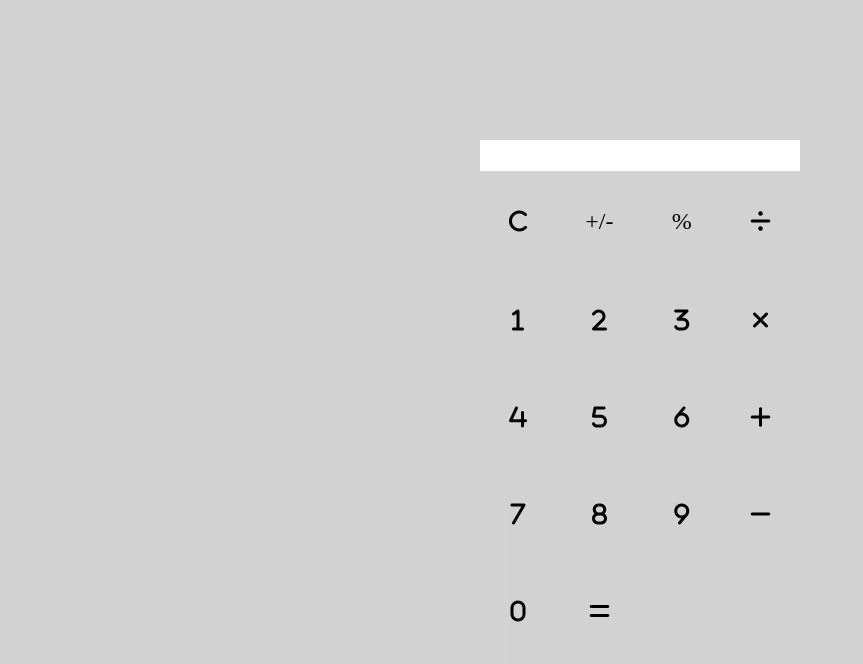
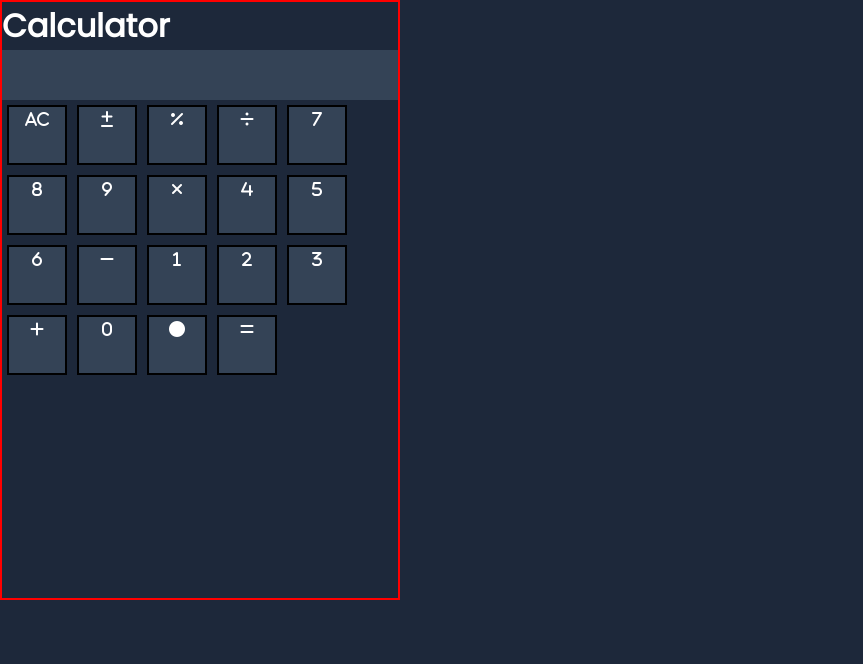
Before and after one commit to pulkitgarg04/Calculator, a plain HTML site: page index.html in a window 1280 px wide. Shown: the whole page, without its empty margins (0-863 px from the left). Drawn offline with Linux system fonts and the light colour scheme.

Commit message:
Update files

```diff
--- a/index.html
+++ b/index.html
@@ -3,36 +3,43 @@
 <head>
     <meta charset="UTF-8">
     <meta name="viewport" content="width=device-width, initial-scale=1.0">
-    <title>Calculator - Version 1.0</title>
-    <script src="https://kit.fontawesome.com/414aaecfed.js" crossorigin="anonymous"></script>
-    <link rel="stylesheet" href="styles.css">
+    <title>Calculator</title>
+    <link rel="stylesheet" href="styles/styles.css">
+    <script src="https://kit.fontawesome.com/69a72a2c24.js" crossorigin="anonymous"></script>
+    <link rel="preconnect" href="https://fonts.googleapis.com">
+    <link rel="preconnect" href="https://fonts.gstatic.com" crossorigin>
+    <link href="https://fonts.googleapis.com/css2?family=Montserrat:wght@300;400;500;600&family=Poppins&display=swap"
+        rel="stylesheet">
+
+    <link rel="icon" type="image/x-icon" href="styles/images/favicon.png">
 </head>
+
 <body>
     <div class="container">
-        <div class="cal-con">
-            <div class="input">
-                <input class="data-con" type="number" />
-            </div>
-            <div class="button-con">
-                <div class="grid-item null"><i class="fa-solid fa-c"></i></div>
-                <div class="grid-item">+/-</div>
-                <div class="grid-item modules">%</div>
-                <div class="grid-item divide"><i class="fa-solid fa-divide"></i></div>
-                <div class="grid-item one"><i class="fa-solid fa-1"></i></div>
-                <div class="grid-item two"><i class="fa-solid fa-2"></i></div>
-                <div class="grid-item three"><i class="fa-solid fa-3"></i></div>
-                <div class="grid-item multiply"><i class="fa-solid fa-multiply"></i></div>
-                <div class="grid-item four"><i class="fa-solid fa-4"></i></div>
-                <div class="grid-item five"><i class="fa-solid fa-5"></i></div>
-                <div class="grid-item six"><i class="fa-solid fa-6"></i></div>
-                <div class="grid-item plus"><i class="fa-solid fa-plus"></i></div>
-                <div class="grid-item seven"><i class="fa-solid fa-7"></i></div>
-                <div class="grid-item eight"><i class="fa-solid fa-8"></i></div>
-                <div class="grid-item nine"><i class="fa-solid fa-9"></i></div>
-                <div class="grid-item minus"><i class="fa-solid fa-minus"></i></div>
-                <div class="grid-item zero"><i class="fa-solid fa-0"></i></div>
-                <div class="grid-item equals"><i class="fa-solid fa-equals"></i></div>
+        <h1>Calculator</h1>
+        <div class="upper-box"></div>
+        <div class="lower-box">
+            <div class="cal-btn"><i class="fa-solid fa-a"></i><i class="fa-solid fa-c"></i></div>
+            <div class="cal-btn"><i class="fa-solid fa-plus-minus" style="color: #ffffff;"></i></div>
+            <div class="cal-btn"><i class="fa-solid fa-percent" style="color: #ffffff;"></i></div>
+            <div class="cal-btn"><i class="fa-solid fa-divide" style="color: #ffffff;"></i></div>
+            <div class="cal-btn"><i class="fa-solid fa-7" style="color: #ffffff;"></i></div>
+            <div class="cal-btn"><i class="fa-solid fa-8" style="color: #ffffff;"></i></div>
+            <div class="cal-btn"><i class="fa-solid fa-9" style="color: #ffffff;"></i></div>
+            <div class="cal-btn"><i class="fa-solid fa-xmark" style="color: #ffffff;"></i></div>
+            <div class="cal-btn"><i class="fa-solid fa-4" style="color: #ffffff;"></i></div>
+            <div class="cal-btn"><i class="fa-solid fa-5" style="color: #ffffff;"></i></div>
+            <div class="cal-btn"><i class="fa-solid fa-6" style="color: #ffffff;"></i></div>
+            <div class="cal-btn"><i class="fa-solid fa-minus" style="color: #ffffff;"></i></div>
+            <div class="cal-btn"><i class="fa-solid fa-1" style="color: #ffffff;"></i></div>
+            <div class="cal-btn"><i class="fa-solid fa-2" style="color: #ffffff;"></i></div>
+            <div class="cal-btn"><i class="fa-solid fa-3" style="color: #ffffff;"></i></div>
+            <div class="cal-btn"><i class="fa-solid fa-plus" style="color: #ffffff;"></i></div>
+            <div class="cal-btn"><i class="fa-solid fa-0" style="color: #ffffff;"></i></div>
+            <div class="cal-btn"><i class="fa-solid fa-circle" style="color: #ffffff;"></i></div>
+            <div class="cal-btn"><i class="fa-solid fa-equals" style="color: #ffffff;"></i></div>
         </div>
     </div>
 </body>
+
 </html>
--- a/styles.css
+++ /dev/null
@@ -1,45 +0,0 @@
-* {
-    margin: 0;
-    padding: 0;
-    box-sizing: border-box;
-}
-
-.container {
-    width: 100%;
-    height: 100vh;
-    background: #21212133;
-    display: flex;
-    justify-content: center;
-    align-items: center;
-}
-
-.cal-con {
-    height: 65%;
-    width: 25%;
-    display: flex;
-    flex-direction: column;
-}
-
-.data-con {
-    outline: none;
-    border: none;
-    width: 100%;
-    padding: 0.5rem;
-}
-input::-webkit-outer-spin-button,
-input::-webkit-inner-spin-button {
-  -webkit-appearance: none;
-  margin: 0;
-}
-
-.button-con {
-    flex-grow: 1;
-    display: grid;
-    grid-template-columns: auto auto auto auto;
-}
-.grid-item{
-    display: flex;
-    justify-content: center;
-    align-items: center;
-    font-size: 1.5rem;
-}
--- /dev/null
+++ b/styles/styles.css
@@ -0,0 +1,39 @@
+* {
+    margin: 0;
+    padding: 0;
+    box-sizing: border-box;
+    font-family: 'Poppins', sans-serif;
+    background-color: #1d283a;
+    color: white;
+}
+
+.container {
+    width: 400px;
+    height: 600px;
+    border: 2px solid red;
+}
+
+.upper-box {
+    background-color: #344356;
+    height: 50px;
+}
+
+.lower-box {
+    display: flex;
+    flex-wrap: wrap;
+}
+
+.cal-btn {
+    height: 60px;
+    width: 60px;
+    background-color: #344356;
+    color: white;
+    margin: 5px;
+    border: 2px solid black;
+    text-align: center;
+}
+
+i {
+    align-items: center;
+    background-color: #344356;
+}
```
Also changed, not shown: styles/images/favicon.png (added).
